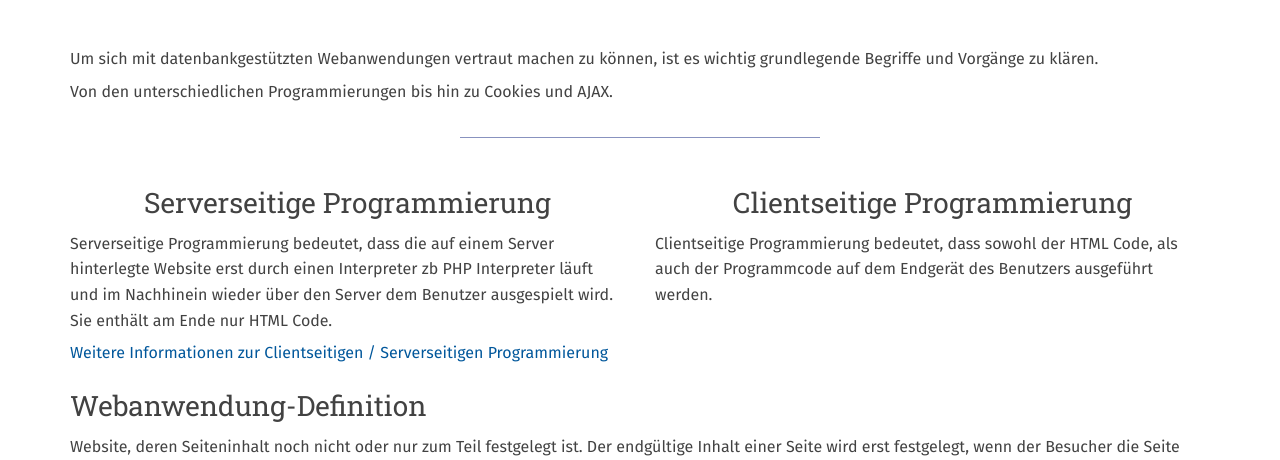
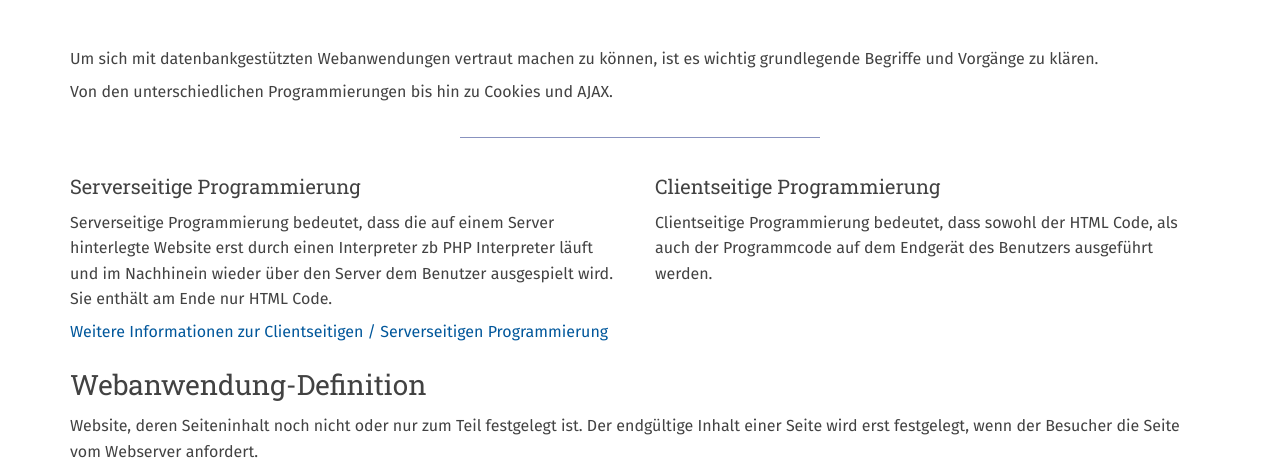
Before and after one commit to paulbrgmr/Schule, a PHP site: page /Dateiname/grundlagen.php in a window 1280 px wide. Shown: the part 269-729 px from the top of the page. Run offline with PHP 8.4, Linux system fonts and the light colour scheme.

Commit message:
Leitfaden: Index Überschrift Größe korrigiert

```diff
--- a/leitfaden/grundlagen.php
+++ b/leitfaden/grundlagen.php
@@ -18,11 +18,11 @@ ist es wichtig grundlegende Begriffe und Vorgänge zu klären.</p>
             <hr class="primary">
         </div>
         <div class="col-xs-12 col-md-6">
-            <h3 class="text-center">Serverseitige Programmierung</h3>
+            <h4>Serverseitige Programmierung</h4>
             <p>Serverseitige Programmierung bedeutet, dass die auf einem Server hinterlegte Website erst durch einen Interpreter zb PHP Interpreter läuft und im Nachhinein wieder über den Server dem Benutzer ausgespielt wird. Sie enthält am Ende nur HTML Code.</p>
         </div>
         <div class="col-xs-12 col-md-6">
-            <h3 class="text-center">Clientseitige Programmierung</h3>
+            <h4>Clientseitige Programmierung</h4>
             <p>Clientseitige Programmierung bedeutet, dass sowohl der HTML Code, als auch der Programmcode auf dem Endgerät des Benutzers ausgeführt werden.</p>
         </div>
         <div class="col-xs-12">
```
